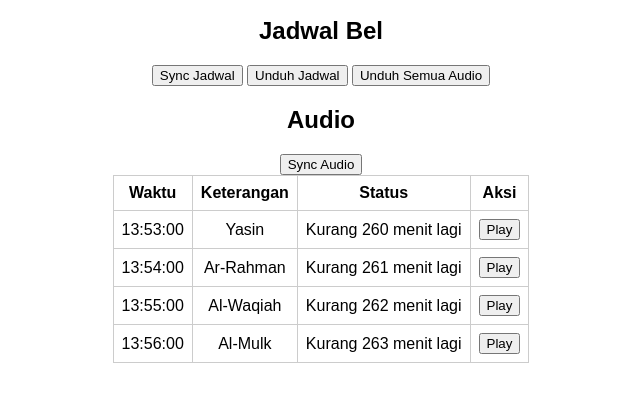
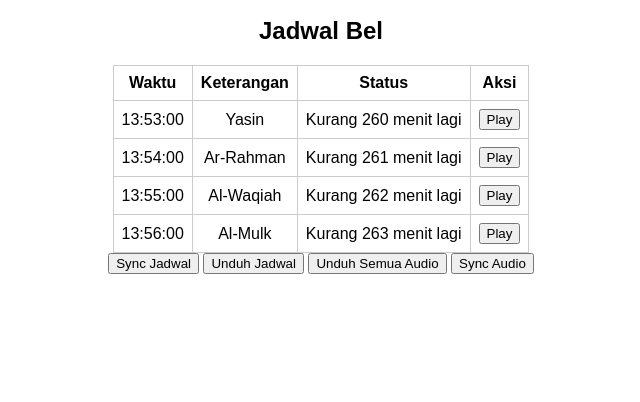
Before and after one commit to FaiqAminuddin/bel, a plain HTML site: page index.html in a window 1280 px wide. Shown: the part 146-548 px from the top of the page, without its empty margins (319-959 px from the left). Drawn offline with nearby package versions, Linux system fonts and the light colour scheme.

Commit message:
Update index.html

```diff
--- a/index.html
+++ b/index.html
@@ -16,14 +16,6 @@
   <div id="clock"></div>
 
   <h2>Jadwal Bel</h2>
-  <button onclick="syncSchedule()">Sync Jadwal</button>
-  <button onclick="downloadSchedule()">Unduh Jadwal</button>
-<button onclick="downloadAllAudio()">Unduh Semua Audio</button>
-  <script src="https://cdnjs.cloudflare.com/ajax/libs/jszip/3.10.1/jszip.min.js"></script>
-<script src="https://cdnjs.cloudflare.com/ajax/libs/FileSaver.js/2.0.5/FileSaver.min.js"></script>
-
-  <h2>Audio</h2>
-<button onclick="syncAudio()">Sync Audio</button>
   <table>
     <thead>
       <tr>
@@ -38,6 +30,14 @@
 
   <audio id="bell" controls hidden></audio>
 
+    <button onclick="syncSchedule()">Sync Jadwal</button>
+  <button onclick="downloadSchedule()">Unduh Jadwal</button>
+<button onclick="downloadAllAudio()">Unduh Semua Audio</button>
+  <button onclick="syncAudio()">Sync Audio</button>
+
+  <script src="https://cdnjs.cloudflare.com/ajax/libs/jszip/3.10.1/jszip.min.js"></script>
+<script src="https://cdnjs.cloudflare.com/ajax/libs/FileSaver.js/2.0.5/FileSaver.min.js"></script>
+
 <script src="script.js"></script>
   <script>
     if ("serviceWorker" in navigator) {
```
